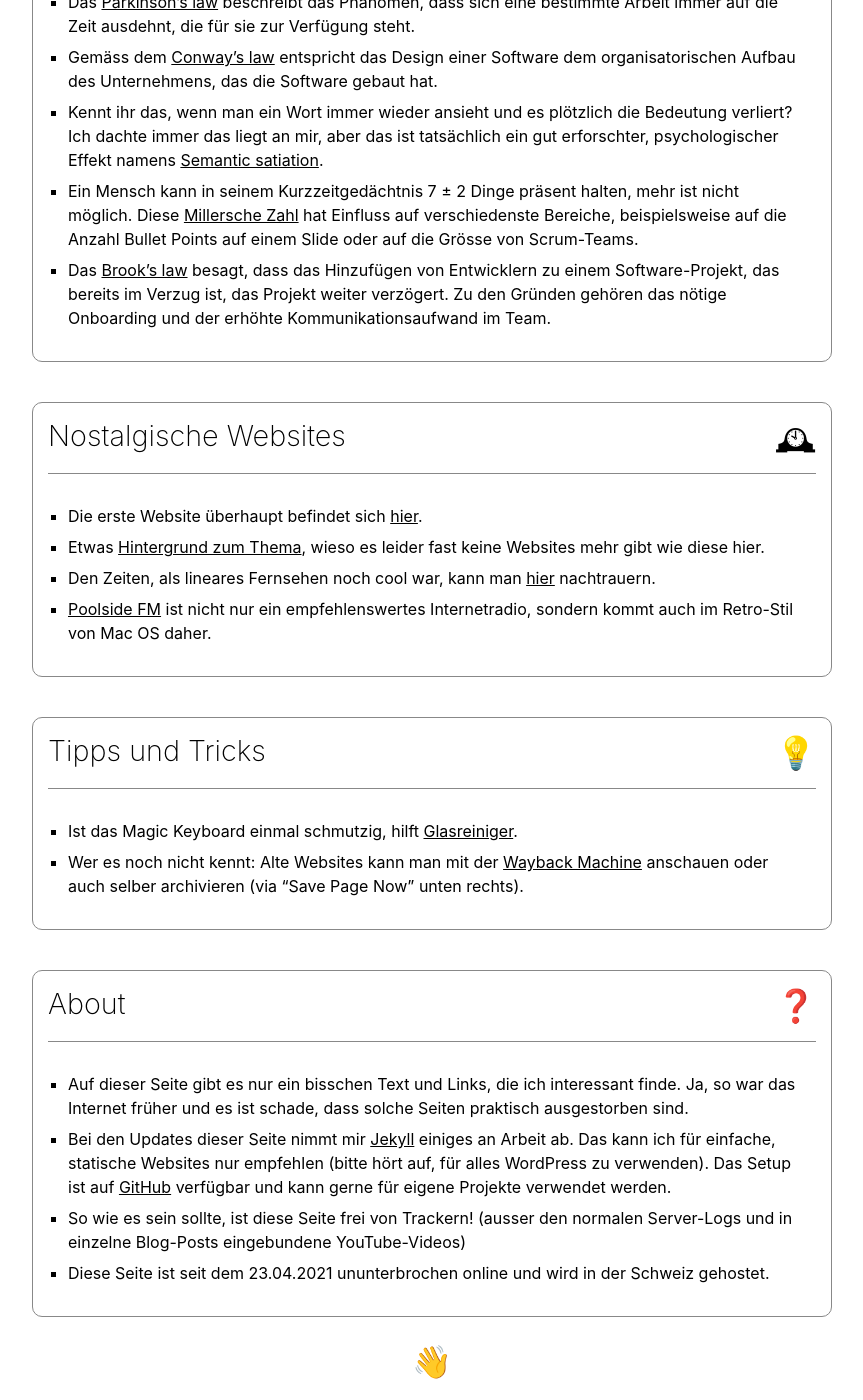
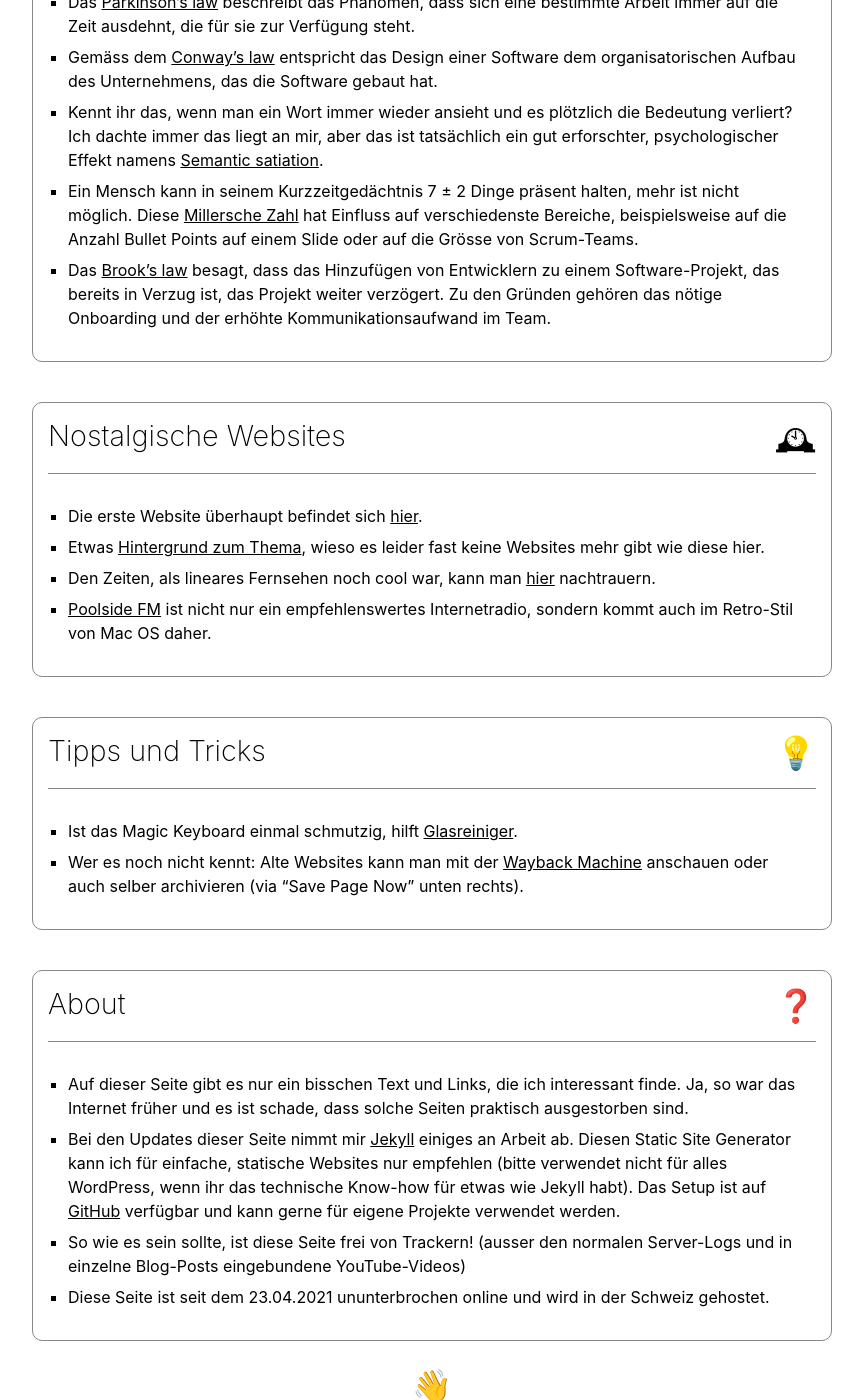
Before and after one commit to michelneeser/personal-website, a Jekyll site: the page built from index.html, in a window 1280 px wide and 1400 px high, scrolled down 1847 px. Shown: the whole window, without its empty margins (208-1071 px from the left). Built offline with Jekyll 4.4.1, drawn with Linux system fonts in a browser that asks for light colours.

Commit message:
typo, about updated

```diff
--- a/_sections/about.md
+++ b/_sections/about.md
@@ -4,6 +4,6 @@ icon: ❓
 ---
 
 - Auf dieser Seite gibt es nur ein bisschen Text und Links, die ich interessant finde. Ja, so war das Internet früher und es ist schade, dass solche Seiten praktisch ausgestorben sind.
-- Bei den Updates dieser Seite nimmt mir [Jekyll](https://jekyllrb.com) einiges an Arbeit ab. Das kann ich für einfache, statische Websites nur empfehlen (bitte hört auf, für alles WordPress zu verwenden). Das Setup ist auf [GitHub](https://github.com/michelneeser/personal-website) verfügbar und kann gerne für eigene Projekte verwendet werden.
+- Bei den Updates dieser Seite nimmt mir [Jekyll](https://jekyllrb.com) einiges an Arbeit ab. Diesen Static Site Generator kann ich für einfache, statische Websites nur empfehlen (bitte verwendet nicht für alles WordPress, wenn ihr das technische Know-how für etwas wie Jekyll habt). Das Setup ist auf [GitHub](https://github.com/michelneeser/personal-website) verfügbar und kann gerne für eigene Projekte verwendet werden.
 - So wie es sein sollte, ist diese Seite frei von Trackern! (ausser den normalen Server-Logs und in einzelne Blog-Posts eingebundene YouTube-Videos)
 - Diese Seite ist seit dem 23.04.2021 ununterbrochen online und wird in der Schweiz gehostet.
--- a/_sections/effekte-gesetze.md
+++ b/_sections/effekte-gesetze.md
@@ -10,4 +10,4 @@ icon: ⚖️
 - Gemäss dem [Conway's law](https://en.wikipedia.org/wiki/Conway%27s_law) entspricht das Design einer Software dem organisatorischen Aufbau des Unternehmens, das die Software gebaut hat.
 - Kennt ihr das, wenn man ein Wort immer wieder ansieht und es plötzlich die Bedeutung verliert? Ich dachte immer das liegt an mir, aber das ist tatsächlich ein gut erforschter, psychologischer Effekt namens [Semantic satiation](https://en.wikipedia.org/wiki/Semantic_satiation).
 - Ein Mensch kann in seinem Kurzzeitgedächtnis 7 ± 2 Dinge präsent halten, mehr ist nicht möglich. Diese [Millersche Zahl](https://de.wikipedia.org/wiki/Millersche_Zahl) hat Einfluss auf verschiedenste Bereiche, beispielsweise auf die Anzahl Bullet Points auf einem Slide oder auf die Grösse von Scrum-Teams.
-- Das [Brook's law](https://en.wikipedia.org/wiki/Brooks%27s_law) besagt, dass das Hinzufügen von Entwicklern zu einem Software-Projekt, das bereits im Verzug ist, das Projekt weiter verzögert. Zu den Gründen gehören das nötige Onboarding und der erhöhte Kommunikationsaufwand im Team.
+- Das [Brook's law](https://en.wikipedia.org/wiki/Brooks%27s_law) besagt, dass das Hinzufügen von Entwicklern zu einem Software-Projekt, das bereits in Verzug ist, das Projekt weiter verzögert. Zu den Gründen gehören das nötige Onboarding und der erhöhte Kommunikationsaufwand im Team.
```
